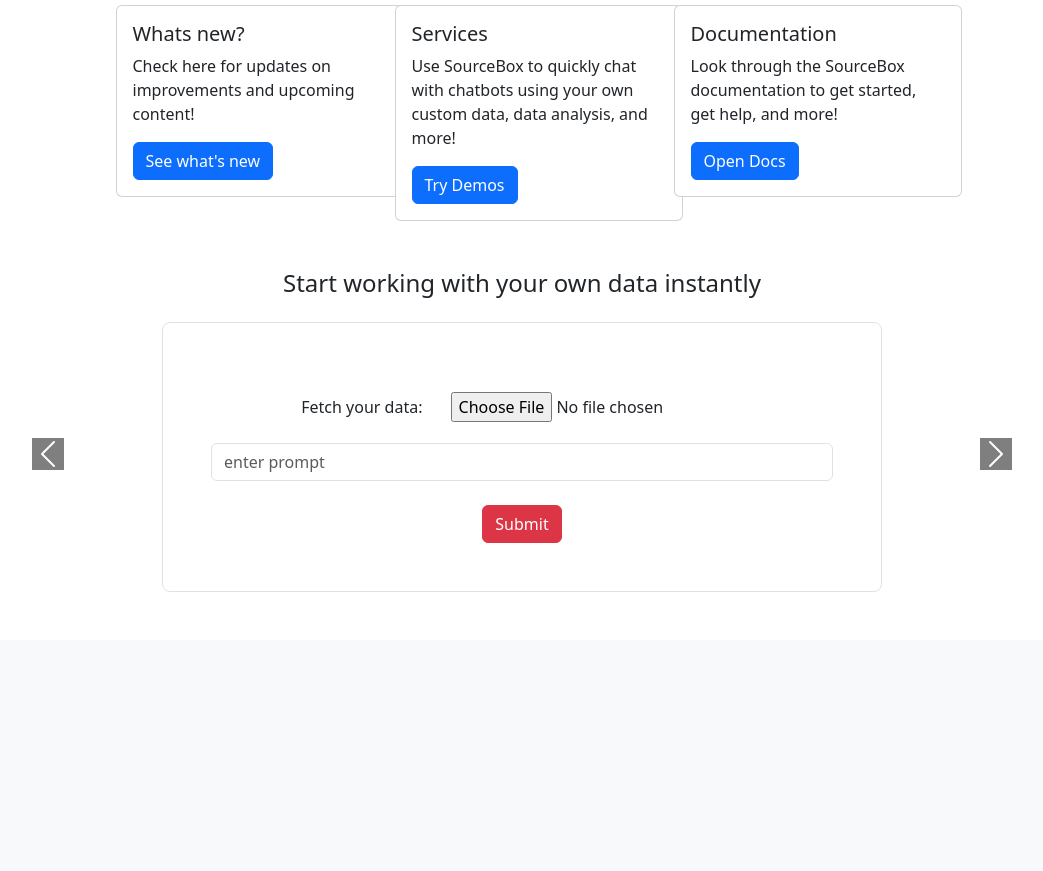
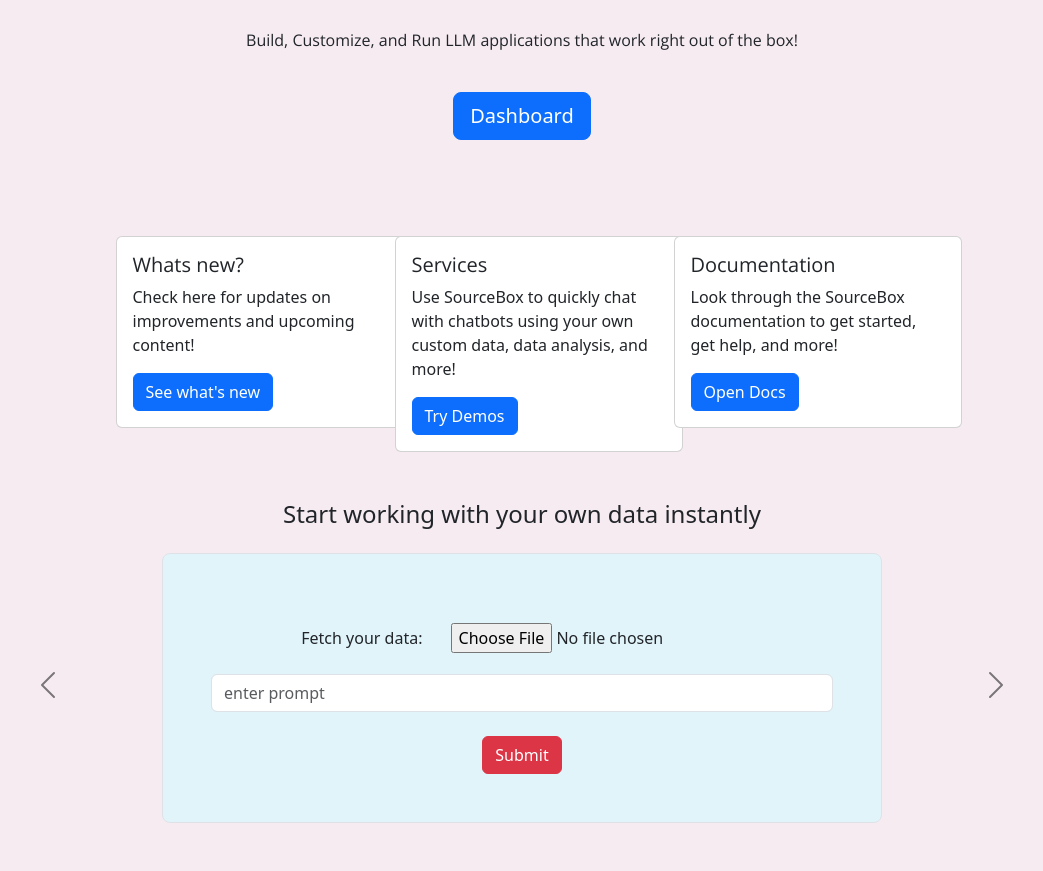
Before and after one commit to Sbussiso/SourceBox-official-website, a Flask app: page / in a window 1280 px wide. Shown: the part 417-1288 px from the top of the page, without its empty margins (118-1161 px from the left). Before the commit the page ends 1009 px from the top, so only its background shows below. Run offline with Flask 3, Linux system fonts and the light colour scheme.

Commit message:
styled landing.html

```diff
--- a/website/sourcebox/templates/base.html
+++ b/website/sourcebox/templates/base.html
@@ -5,8 +5,15 @@
     <meta name="viewport" content="width=device-width, initial-scale=1.0">
     <title>{% block title %}{% endblock %}</title>
     <link href="https://cdn.jsdelivr.net/npm/bootstrap@5.3.3/dist/css/bootstrap.min.css" rel="stylesheet" integrity="sha384-QWTKZyjpPEjISv5WaRU9OFeRpok6YctnYmDr5pNlyT2bRjXh0JMhjY6hW+ALEwIH" crossorigin="anonymous">
+
+    <link rel="preconnect" href="https://fonts.googleapis.com">
+    <link rel="preconnect" href="https://fonts.gstatic.com" crossorigin>
+    <link href="https://fonts.googleapis.com/css2?family=Open+Sans:ital,wght@0,300..800;1,300..800&display=swap" rel="stylesheet">
+
+    <link rel="stylesheet" href="{{ url_for('static', filename='css/style.css') }}">
+
 </head>
-<body>
+<body class="background-color">
     <nav class="navbar navbar-expand-lg bg-body-tertiary">
         <div class="container-fluid">
           <a class="navbar-brand" href="#">SourceBox</a>
--- a/website/sourcebox/templates/landing.html
+++ b/website/sourcebox/templates/landing.html
@@ -17,12 +17,16 @@
 <div class="container text-center">
     <div class="row">
         <div class="col">
-            <h1>All open source, ready out of the box!</h1>
-            <p>(some quote and/or mission statement)</p>
-            <a href="/dashboard"><button type="button" class="btn btn-primary">Dashboard</button></a>
+            <h1 class="open-sans-sourcebox-font display-2">Open source. Local. Powered by SourceBox.</h1>
+            <br/>
+            <p class="open-sans-sourcebox-font">Build, Customize, and Run LLM applications that work right out of the box!</p>
+            <br/>
+            <a href="/dashboard"><button type="button" class="btn btn-primary btn-lg">Dashboard</button></a>
         </div>
     </div>
 </div>
+<br/>
+<br/>
 <br/>
 <br/>
 <div class="container">
@@ -30,7 +34,7 @@
         <div class="col-md-3">
             <div class="card" style="width: 18rem;">
                 <div class="card-body">
-                    <h5 class="card-title">Whats new?</h5>
+                    <h5 class="card-title open-sans-sourcebox-font">Whats new?</h5>
                     <p class="card-text">Check here for updates on improvements and upcoming content!</p>
                     <a href="/updates" class="btn btn-primary">See what's new</a>
                 </div>
@@ -39,7 +43,7 @@
         <div class="col-md-3">
             <div class="card" style="width: 18rem;">
                 <div class="card-body">
-                    <h5 class="card-title">Services</h5>
+                    <h5 class="card-title open-sans-sourcebox-font">Services</h5>
                     <p class="card-text">Use SourceBox to quickly chat with chatbots using your own custom data, data analysis, and more!</p>
                     <a href="/content" class="btn btn-primary">Try Demos</a>
                 </div>
@@ -48,7 +52,7 @@
         <div class="col-md-3">
             <div class="card" style="width: 18rem;">
                 <div class="card-body">
-                    <h5 class="card-title">Documentation</h5>
+                    <h5 class="card-title open-sans-sourcebox-font">Documentation</h5>
                     <p class="card-text">Look through the SourceBox documentation to get started, get help, and more!</p>
                     <a href="/docs" class="btn btn-primary">Open Docs</a>
                 </div>
@@ -65,7 +69,7 @@
             <div class="container my-4">
                 <div class="row">
                     <div class="col-md-8 offset-md-2">
-                        <div class="p-5 mb-4 rounded-3 border">
+                        <div class="p-5 mb-4 rounded-3 border box-color">
                             <form method="POST" enctype="multipart/form-data" action="/llama-content">
                                 <div class="form-group">
                                     <label for="fileToUpload" class="p-4">Fetch your data:</label>
@@ -86,7 +90,7 @@
             <div class="container my-4">
                 <div class="row">
                     <div class="col-md-8 offset-md-2">
-                        <div class="p-5 mb-4 rounded-3 border">
+                        <div class="p-5 mb-4 rounded-3 border box-color">
                             <div class="form-group">
                                 <div class="dropdown">
                                     <button class="btn btn-secondary dropdown-toggle" type="button" id="dropdownMenuButton" data-bs-toggle="dropdown" aria-expanded="false">
@@ -111,7 +115,7 @@
           <div class="container my-4">
             <div class="row">
                 <div class="col-md-8 offset-md-2">
-                    <div class="p-5 mb-4 rounded-3 border">
+                    <div class="p-5 mb-4 rounded-3 border box-color">
                         <form method="POST" enctype="multipart/form-data" action="/llama-content">
                             <div class="form-group">
                                 <label for="prompt"></label>
@@ -154,39 +158,6 @@
     </div>
 </div>
 
-<style>
-    .carousel-control-prev-icon,
-    .carousel-control-next-icon {
-        filter: invert(0);
-        background-color: black;
-    }
-
-    /*video background CSS*/
-    .video-background {
-        position: relative;
-        width: 100%;
-        height: 20vh; /* Adjust based on your needs */
-        overflow: hidden;
-        border-radius: 15px; /* This rounds the corners of the container */
-        z-index: 1; /* Added to create a new stacking context */
-    }
-
-    .video-background video {
-        position: absolute;
-        top: 50%;
-        left: 50%;
-        min-width: 100%;
-        min-height: 100%;
-        width: auto;
-        height: auto;
-        z-index: -1;
-        transform: translate(-50%, -50%);
-        background-size: cover;
-        /* Remove border-radius here as it's not necessary if the container clips the content */
-    }
-
-
-</style>
 <script>
     document.getElementById('confirmSubmit').addEventListener('click', function() {
         var form = document.querySelector('form');
--- /dev/null
+++ b/website/static/css/style.css
@@ -0,0 +1,54 @@
+.carousel-control-prev-icon,
+.carousel-control-next-icon {
+    filter: invert(1);
+}
+
+
+/*video background CSS*/
+.video-background {
+    position: relative;
+    width: 100%;
+    height: 20vh; /* Adjust based on your needs */
+    overflow: hidden;
+    border-radius: 15px; /* This rounds the corners of the container */
+    z-index: 1; /* Added to create a new stacking context */
+}
+
+.video-background video {
+    position: absolute;
+    top: 50%;
+    left: 50%;
+    min-width: 100%;
+    min-height: 100%;
+    width: auto;
+    height: auto;
+    z-index: -1;
+    transform: translate(-50%, -50%);
+    background-size: cover;
+    /* Remove border-radius here as it's not necessary if the container clips the content */
+}
+
+
+
+.open-sans-sourcebox-font {
+    font-family: 'Open Sans', sans-serif;
+    font-optical-sizing: auto;
+    font-weight: 400; /* You can change this to 800 or any other weight you've loaded */
+    font-style: normal;
+    font-variation-settings:
+    "wdth" 100;
+  }
+
+
+.background-color {
+    background-color: #f5ebf1;
+}
+
+.box-color {
+    background-color: #e1f4fa;
+}
+
+/*whats new, services, etc*/
+.box-color2 {
+    background-color: #faf7fc;
+}
```
Also changed, not shown: 1 other file.
